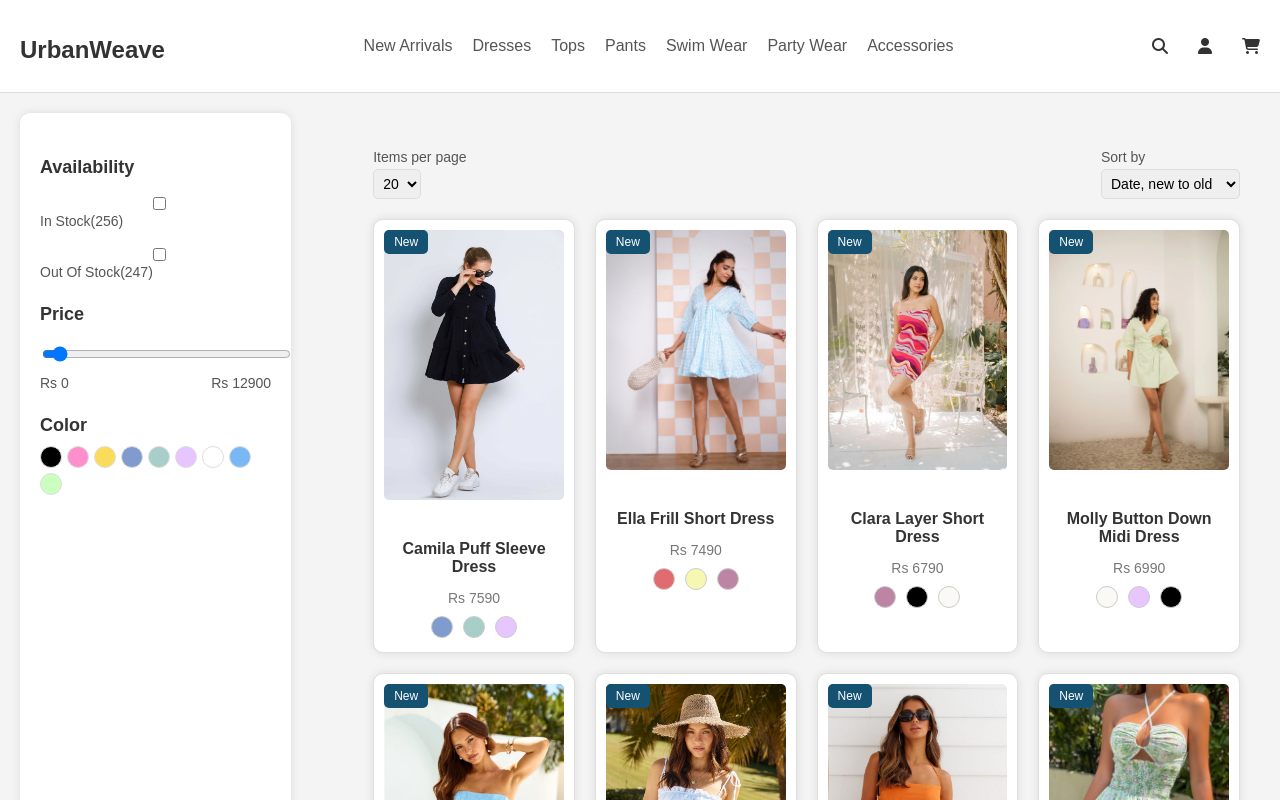
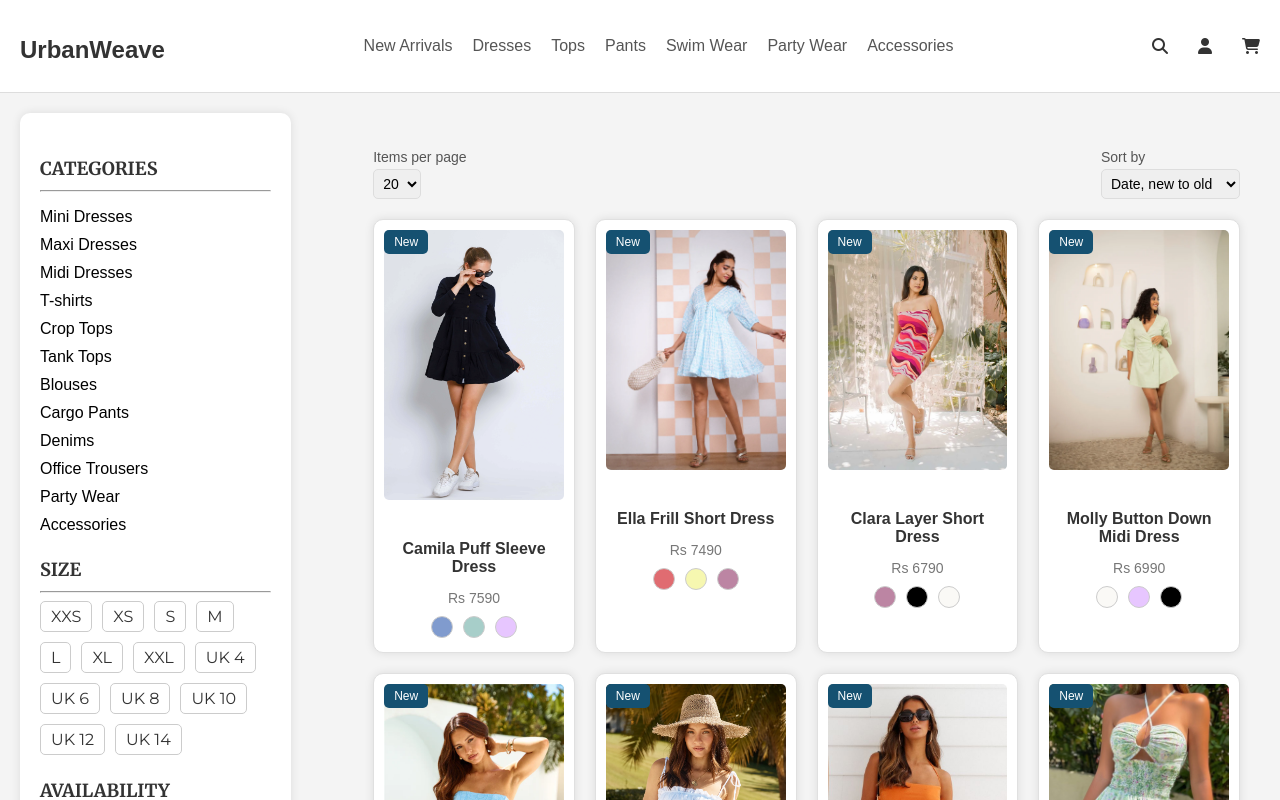
Before and after one commit to Thihansa14/Ecommerce-website, a React (Vite) app: page /mini-dresses in a window 1280 px wide. Shown: the top 800 px of the page. Built offline with nearby package versions, Linux system fonts and the light colour scheme.

Commit message:
product details

```diff
--- a/frontend/App.jsx
+++ b/frontend/App.jsx
@@ -7,6 +7,7 @@ import Home from './components/Home';
 import Login from './components/Login';
 import Signup from './components/Signup';
 import MiniProduct from './components/MiniProduct';
+// import ProductDetails from './components/ProductDetails';
 import './styles/index.css';
 
 function App() {
@@ -20,6 +21,7 @@ function App() {
           <Route path="/login" element={<Login />} />
           <Route path="/signup" element={<Signup />} />
           <Route path="/mini-dresses" element={<MiniProduct />} />
+          {/* <Route path="/product/:id" component={ProductDetails} /> */}
         </Routes>
         <Footer />
       </div>
--- a/frontend/components/MiniProduct.jsx
+++ b/frontend/components/MiniProduct.jsx
@@ -24,7 +24,7 @@ import mini20 from '../assets/images/product_mini18.webp';
 
 const MiniProduct = () => {
   const productsmini = [
-    { name: "Camila Puff Sleeve Dress", price: 7590, image: mini5 , colors: ["#809bce", "#a7cec9", "#e7c6ff"], isNew: true },
+    {id:1, name: "Camila Puff Sleeve Dress", price: 7590, sku: "159291-2024-133-6", image: mini5 , colors: ["#809bce", "#a7cec9", "#e7c6ff"], sizes: ["S", "M", "L"], details: "Product details here...", exchanges: "Exchange policy here...", isNew: true },
     { name: "Ella Frill Short Dress", price: 7490, image: mini6 , colors: ["#e06c71", "#f6f7b0", "#bc85a3"], isNew: true },
     { name: "Clara Layer Short Dress", price: 6790, image: mini7 , colors: ["#bc85a3", "#000000", "#faf9f6"], isNew: true },
     { name: "Molly Button Down Midi Dress", price: 6990, image: mini8, colors: ["#faf9f6", "#e7c6ff", "#000000"], isNew: true },
@@ -46,16 +46,43 @@ const MiniProduct = () => {
     { name: "Molly Button Down Midi Dress", price: 6990, image: mini20, colors: ["#faf9f6", "#e7c6ff", "#000000"], isNew: true }
   ];
 
+   const sizes = ["XXS", "XS", "S", "M", "L", "XL", "XXL", "UK 4", "UK 6", "UK 8", "UK 10", "UK 12", "UK 14"];
+
   return (
     <div className="product-page">
       <div className="left-column">
         <div className="filter-section">
-          <h4>Availability</h4>
+          <h4>CATEGORIES</h4> <hr />
+          <ul className="categories-list">
+            <li><a href="/mini-dresses">Mini Dresses</a></li>
+            <li><a href="#Maxi Dresses">Maxi Dresses</a></li>
+            <li><a href="#Midi Dresses">Midi Dresses</a></li>
+            <li><a href="#T-shirts">T-shirts</a></li>
+            <li><a href="#Crop Tops">Crop Tops</a></li>
+            <li><a href="#Tank Tops">Tank Tops</a></li>
+            <li><a href="#Blouses">Blouses</a></li>
+            <li><a href="#Cargo Pants">Cargo Pants</a></li>
+            <li><a href="#Denims">Denims</a></li>
+            <li><a href="#Office Trousers">Office Trousers</a></li>
+            <li><a href="#Party Wear">Party Wear</a></li>
+            <li><a href="#Accessories">Accessories</a></li>
+          </ul>
+        </div>
+        <div className="filter-section">
+          <h4>SIZE</h4> <hr />
+          <div className="sizes">
+            {sizes.map((size, index) => (
+              <span key={index} className="size">{size}</span>
+            ))}
+          </div>
+        </div>
+        <div className="filter-section">
+          <h4>AVAILABILITY</h4> <hr />
           <label><input type="checkbox" /> In Stock(256)</label>
           <label><input type="checkbox" /> Out Of Stock(247)</label>
         </div>
         <div className="filter-section">
-          <h4>Price</h4>
+          <h4>PRICE</h4> <hr />
           <input type="range" min="0" max="12900" />
           <div className="price-range">
             <span>Rs 0</span>
@@ -63,7 +90,7 @@ const MiniProduct = () => {
           </div>
         </div>
         <div className="filter-section">
-          <h4>Color</h4>
+          <h4>COLOR</h4> <hr />
           <div className="colors">
           <span className="color" style={{ backgroundColor: '#000000' }}></span>
             <span className="color" style={{ backgroundColor: '#ff8ecc' }}></span>
--- a/frontend/styles/miniProduct.css
+++ b/frontend/styles/miniProduct.css
@@ -1,3 +1,5 @@
+@import url('https://fonts.googleapis.com/css2?family=Playfair+Display:wght@400;700&family=Montserrat:wght@400;500;600;700&family=Merriweather:wght@400;700&display=swap');
+
 .product-page {
     display: flex;
     font-family: Arial, sans-serif;
@@ -27,6 +29,53 @@
     margin-bottom: 10px;
     font-size: 18px;
     color: #333;
+    font-family: 'Merriweather', serif;
+  }
+
+  .filter-section ul {
+    list-style: none;
+    padding: 0;
+  }
+
+  .filter-section li {
+    margin-bottom: 20px;
+    /* font-family: 'Montserrat', sans-serif; */
+  }
+
+  .categories-list {
+    list-style: none;
+    padding: 0;
+  }
+
+  .categories-list li {
+    margin-bottom: 10px;
+  }
+
+  .categories-list li a {
+    text-decoration: none;
+    color: #000;
+    display: inline-block;
+    transition: color 0.3s ease;
+  }
+
+  .categories-list li a:hover {
+    color: #6e7479;
+    text-decoration: underline;
+  }
+
+  .sizes {
+    display: flex;
+    flex-wrap: wrap;
+    gap: 10px;
+  }
+
+  .size {
+    padding: 5px 10px;
+    border: 1px solid #ccc;
+    border-radius: 5px;
+    cursor: pointer;
+    font-family: 'Montserrat', sans-serif;
+    transition: background-color 0.3s, color 0.3s;
   }
 
   .filter-section label {
@@ -57,8 +106,8 @@
   }
 
   .color {
-    width: 20px;
-    height: 20px;
+    width: 30px;
+    height: 30px;
     border-radius: 50%;
     margin-right: 5px;
     margin-bottom: 5px;
--- a/index.html
+++ b/index.html
@@ -4,6 +4,7 @@
     <meta charset="UTF-8" />
     <!-- <link rel="icon" type="image/svg+xml" href="/vite.svg" /> -->
     <link rel="stylesheet" href="https://cdnjs.cloudflare.com/ajax/libs/font-awesome/6.0.0-beta3/css/all.min.css">
+    <link href="https://fonts.googleapis.com/css2?family=Playfair+Display:wght@400;700&family=Montserrat:wght@400;500;600;700&family=Merriweather:wght@400;700&display=swap" rel="stylesheet">
     <meta name="viewport" content="width=device-width, initial-scale=1.0" />
     <title>UrbanWeave</title>
     <link rel="icon" href="/public/favicon.ico" type="image/x-icon">
```
Also changed, not shown: frontend/components/ProductDetails.jsx (added, +80 -0 lines), frontend/styles/productDetails.css (added, +134 -0 lines).
